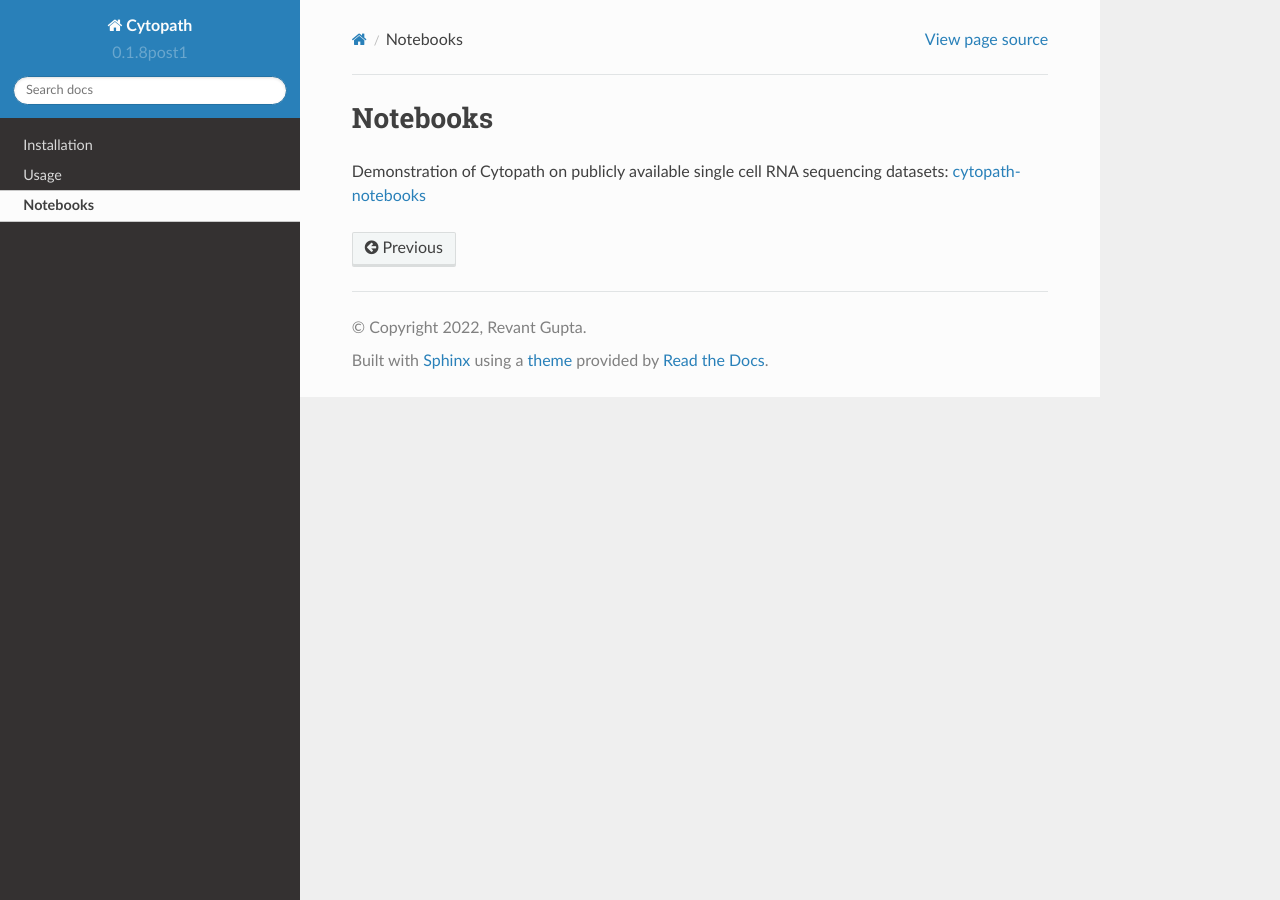
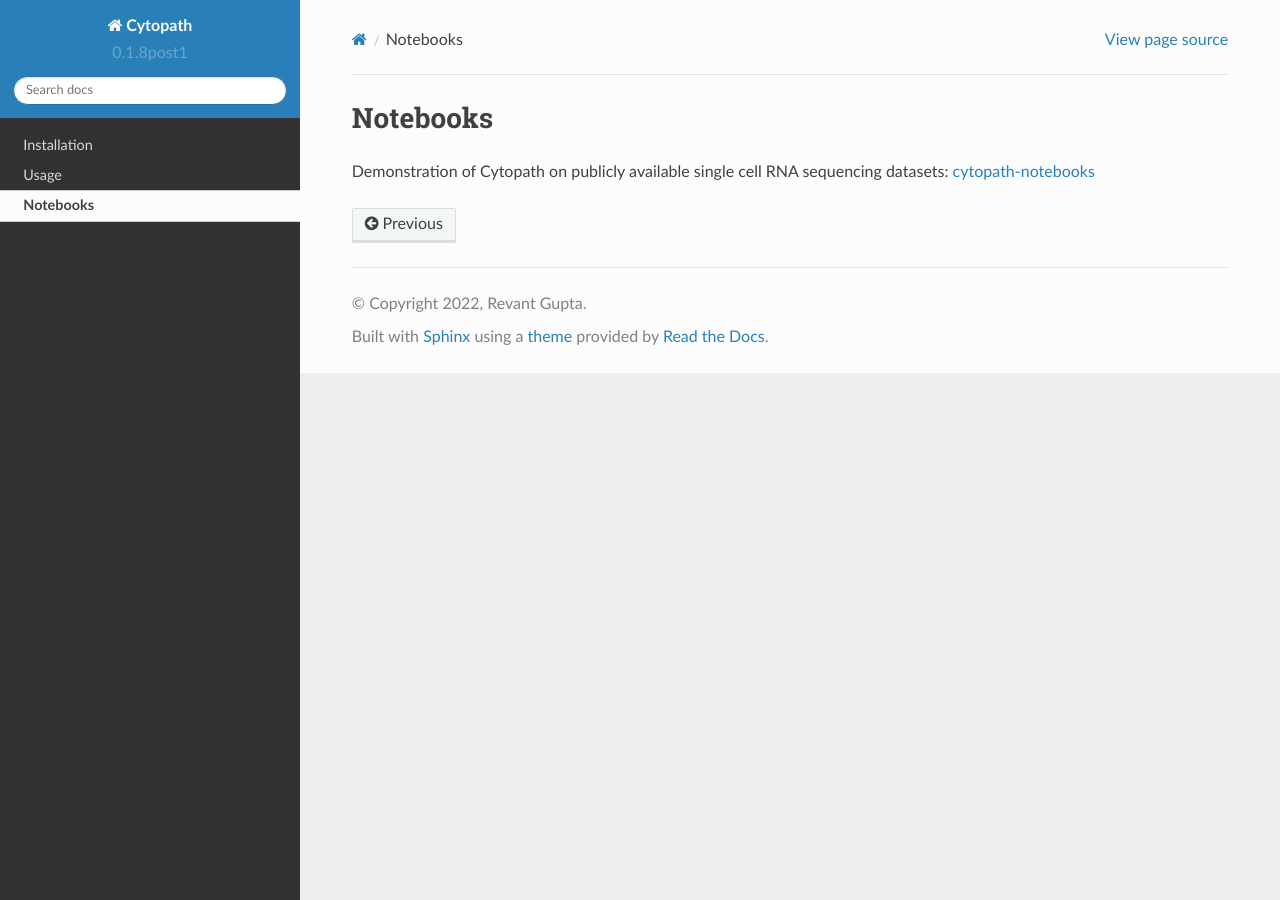
Before and after one commit to aron0093/cytopath, a Sphinx documentation site: the page built from docs/source/notebooks.rst, in a window 1280 px wide. Built offline with Sphinx 7.4.7 and the Read the Docs theme 2.0.0, drawn with Linux system fonts in a browser that asks for light colours.

Commit message:
Update conf.py

```diff
--- a/docs/source/conf.py
+++ b/docs/source/conf.py
@@ -35,3 +35,9 @@ github_nb_repo = "cytopath-notebooks"
 
 # -- Options for EPUB output
 epub_show_urls = 'footnote'
+
+# Width
+html_static_path = ['_static']
+
+def setup(app):
+    app.add_css_file('custom.css')
```
